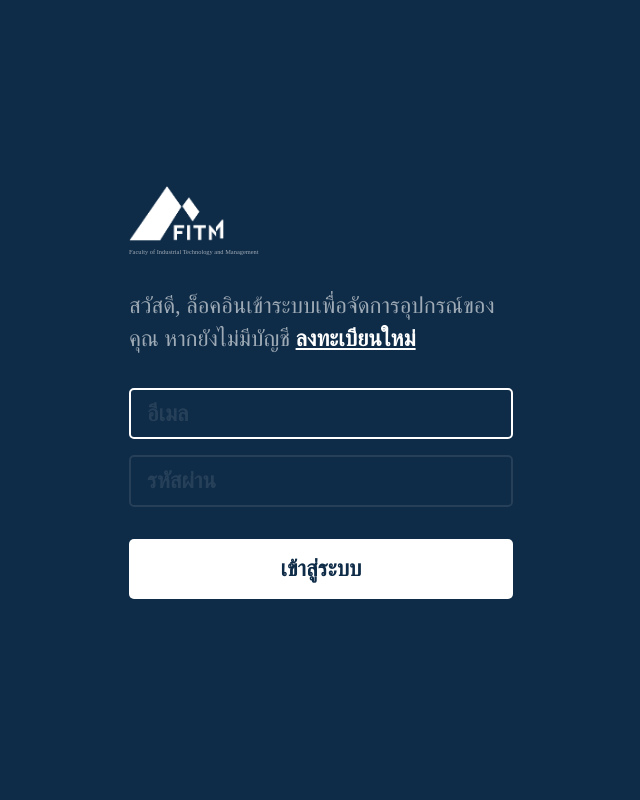
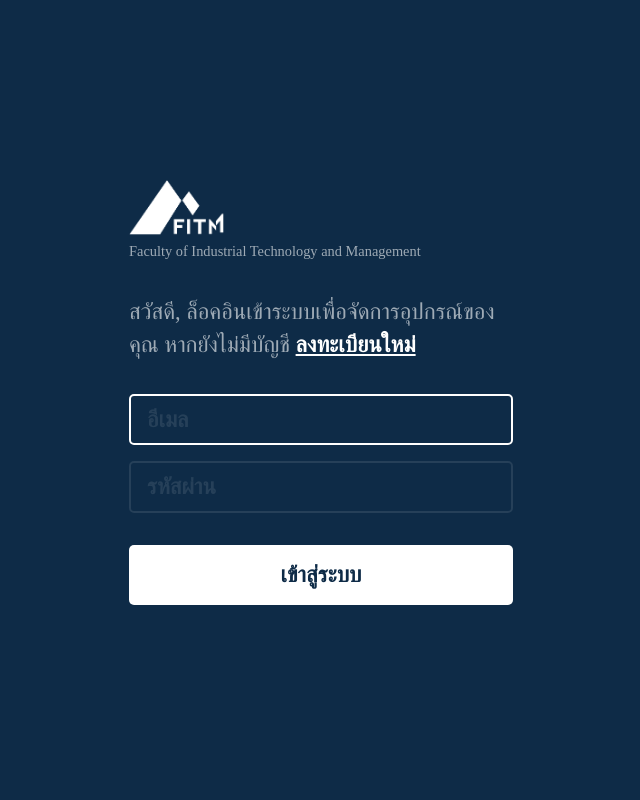
Before and after one commit to FITM-KMUTNB/Hospital-Monitoring, a PHP site: page /login.php?invite=1 in a window 1280 px wide. Shown: the whole page, without its empty margins (319-959 px from the left). Run offline with PHP 8.4, Linux system fonts and the light colour scheme; data that the repository does not hold is empty; some web fonts are replaced.

Commit message:
check branch

```diff
--- a/app/login.php
+++ b/app/login.php
@@ -62,7 +62,7 @@ if (!empty($project->id)) {
 <div id="progress-bar"></div>
 <form class="form login" action="javascript:login();">
 	<div class="logo" style="margin-bottom: 5px;"><img src="image/logo.png" alt="logo"></div>
-	<p style="font-size:0.4em;">Faculty of Industrial Technology and Management</p>
+	<p style="font-size:0.9em;">Faculty of Industrial Technology and Management</p>
 
 	<p>สวัสดี, ล็อคอินเข้าระบบเพื่อจัดการอุปกรณ์ของคุณ หากยังไม่มีบัญชี <a href="register.php<?php echo (!empty($_GET['invite'])?'?invite='.$_GET['invite']:'');?>">ลงทะเบียนใหม่</a></p>
 	<div class="form-items">
```
